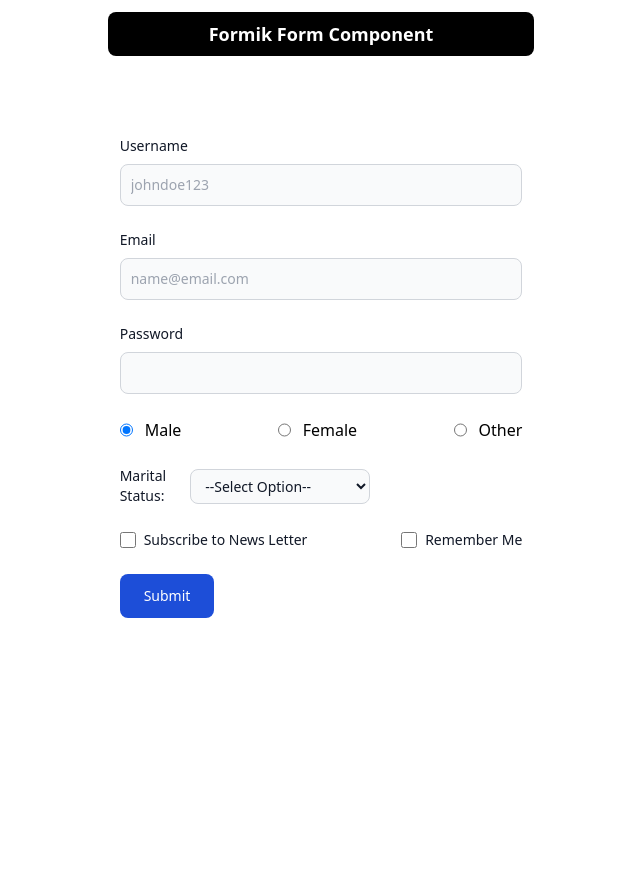
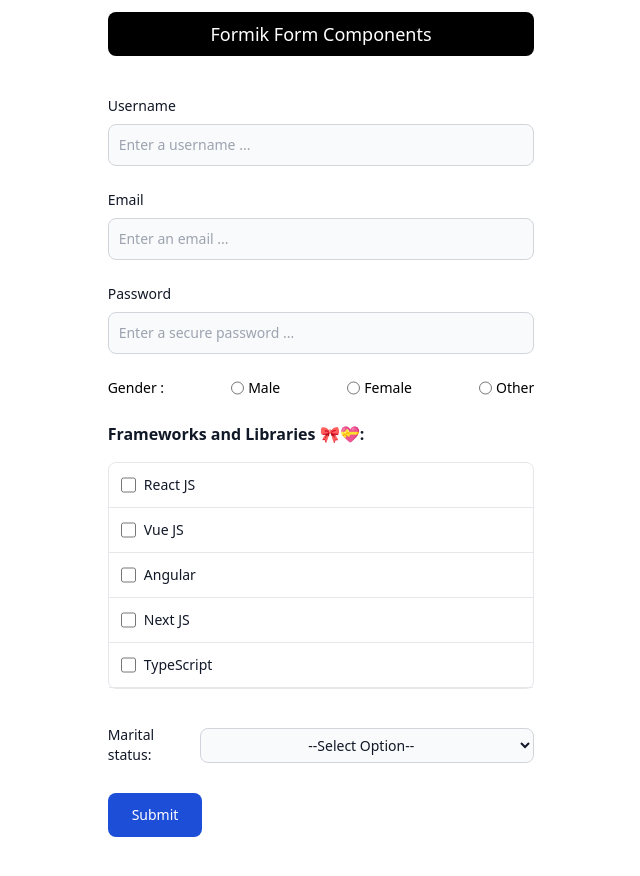
Before and after one commit to burmesesadboi/react-forms, a React (Vite) app: page / in a window 1280 px wide. Shown: the whole page, without its empty margins (319-959 px from the left). Before the commit the page ends 800 px from the top, so only its background shows below. Built offline with nearby package versions, Linux system fonts and the light colour scheme.

Commit message:
formik-form-component

```diff
--- a/json/data.json
+++ b/json/data.json
@@ -15,6 +15,35 @@
         "id": 3,
         "name": "other",
         "value": "Other"
+      }
+    ]
+  },
+  {
+    "frameworks": [
+      {
+        "id": 1,
+        "name": "reactJS",
+        "value": "React JS"
+      },
+      {
+        "id": 2,
+        "name": "vueJS",
+        "value": "Vue JS"
+      },
+      {
+        "id": 3,
+        "name": "angularJS",
+        "value": "Angular"
+      },
+      {
+        "id": 4,
+        "name": "nextJS",
+        "value": "Next JS"
+      },
+      {
+        "id": 5,
+        "name": "typescript",
+        "value": "TypeScript"
       }
     ]
   },
--- /dev/null
+++ b/src/components/formik-component/formik-form-component.jsx
@@ -0,0 +1,75 @@
+import { Form, Formik } from "formik";
+import FormikController from "../../formik/formik-controller/index.jsx";
+import data from "../../../json/data.json";
+
+const FormikFormComponent = () => {
+  const initialValues = {
+    username: "",
+    email: "",
+    password: "",
+    gender: "Male",
+    frameworks: [],
+    maritalStatus: "",
+  };
+  return (
+    <Formik
+      initialValues={initialValues}
+      onSubmit={(values, { resetForm }) => {
+        alert(JSON.stringify(values, null, 2));
+        return resetForm({ values: initialValues });
+      }}
+    >
+      {(props) => {
+        console.log("Props:", props);
+        return (
+          <Form className="py-10 w-1/3 mx-auto">
+            <FormikController
+              control="input"
+              type="text"
+              name="username"
+              label="Username"
+              placeholder="Enter a username ... "
+            />
+            <FormikController
+              control="input"
+              type="email"
+              name="email"
+              label="Email"
+              placeholder="Enter an email ... "
+            />
+            <FormikController
+              control="input"
+              type="password"
+              name="password"
+              label="Password"
+              placeholder="Enter a secure password ... "
+            />
+            <FormikController
+              control="radio-button"
+              type="radio"
+              name="gender"
+              label="Gender "
+              options={data.filter((item) => item.genders)}
+            />
+            <FormikController
+              control="checkbox-button"
+              type="checkbox"
+              name="frameworks"
+              label="Frameworks and Libraries 🎀💝:"
+              options={data.filter((item) => item.frameworks)}
+            />
+            <FormikController
+              control="select-options"
+              name="maritalStatus"
+              label="Marital status"
+              options={data.filter((item) => item.maritalStatus)}
+            />
+            <FormikController type="submit" control="button" label="Submit" />
+          </Form>
+        );
+      }}
+    </Formik>
+  );
+};
+
+export default FormikFormComponent;
--- a/src/components/reusable-elements.component.jsx
+++ b/src/components/reusable-elements.component.jsx
@@ -17,7 +17,7 @@ export const LabelComponent = ({ checkGender, handleChange }) => {
   );
 };
 
-export const SelectRelationshipStatus = ({
+export const SelectRelationshipStatus = /* eslint-disable react/prop-types */ ({
   touched,
   isError,
   handleBlur,
--- /dev/null
+++ b/src/formik/formik-controller/index.jsx
@@ -0,0 +1,27 @@
+import Input from "../formik-elements/Input.jsx";
+import RadioButtons from "../formik-elements/RadioButtons.jsx";
+import CheckboxButtons from "../formik-elements/CheckboxButtons.jsx";
+import SelectOptionsButton from "../formik-elements/Select.jsx";
+import Button from "../formik-elements/Button.jsx";
+
+const FormikController = (props) => {
+  const { control, ...rest } = props;
+
+  // input, select, radio, checkbox
+  switch (control) {
+    case "input":
+      return <Input {...rest} />;
+    case "radio-button":
+      return <RadioButtons {...rest} />;
+    case "checkbox-button":
+      return <CheckboxButtons {...rest} />;
+    case "select-options":
+      return <SelectOptionsButton {...rest} />;
+    case "button":
+      return <Button {...rest} />;
+    default:
+      return null;
+  }
+};
+
+export default FormikController;
--- /dev/null
+++ b/src/formik/formik-elements/Button.jsx
@@ -0,0 +1,13 @@
+const Button = (props) => {
+  const { type, label } = props;
+  return (
+    <button
+      type={type}
+      className="text-white bg-blue-700 hover:bg-blue-800 focus:ring-4 focus:outline-none focus:ring-blue-300 font-medium rounded-lg text-sm w-full sm:w-auto px-6 py-3 text-center dark:bg-blue-600 dark:hover:bg-blue-700 dark:focus:ring-blue-800"
+    >
+      {label}
+    </button>
+  );
+};
+
+export default Button;
--- /dev/null
+++ b/src/formik/formik-elements/CheckboxButtons.jsx
@@ -0,0 +1,43 @@
+import { useField } from "formik";
+
+const CheckboxButtons = (props) => {
+  const { type, label, name, options } = props;
+  const [field, meta, helpers] = useField(name);
+  return (
+    <>
+      <h3 className="mb-4 font-semibold text-gray-900 dark:text-white">
+        {label}
+      </h3>
+      <ul className="text-sm mb-9 select-none font-medium text-gray-900 bg-white border border-gray-200 rounded-lg dark:bg-gray-700 dark:border-gray-600 dark:text-white">
+        {options.map((item) =>
+          item.frameworks.map((framework) => (
+            <li
+              className="w-full border-b border-gray-200 rounded-t-lg dark:border-gray-600"
+              key={framework.id}
+            >
+              <div className="flex items-center pl-3">
+                <input
+                  className="w-4 h-4 text-blue-600 bg-gray-100 border-gray-300 rounded focus:ring-blue-500 dark:focus:ring-blue-600 dark:ring-offset-gray-700 dark:focus:ring-offset-gray-700 focus:ring-2 dark:bg-gray-600 dark:border-gray-500"
+                  type={type}
+                  id={framework.name}
+                  name={name}
+                  {...field}
+                  value={framework.value}
+                />
+                <label
+                  className="w-full py-3 ml-2 text-sm font-medium text-gray-900 dark:text-gray-300"
+                  htmlFor={framework.name}
+                >
+                  {framework.value}
+                </label>
+              </div>
+            </li>
+          ))
+        )}
+      </ul>
+    </>
+  );
+};
+
+// 1:39:17
+export default CheckboxButtons;
--- /dev/null
+++ b/src/formik/formik-elements/Input.jsx
@@ -0,0 +1,29 @@
+import { useField } from "formik";
+
+const Input = (props) => {
+  const { type, label, name, placeholder } = props;
+  const [field, meta, helpers] = useField(name);
+  return (
+    <div className="mb-6">
+      <label
+        htmlFor={name}
+        className="block mb-2 text-sm font-medium text-gray-900 dark:text-white"
+      >
+        {label}
+      </label>
+      <input
+        type={type}
+        id={name}
+        name={name}
+        placeholder={placeholder}
+        className={`bg-gray-50 mb-1 border border-gray-300 text-gray-900 text-sm rounded-lg focus:ring-blue-500 focus:border-blue-500 block w-full p-2.5 dark:bg-gray-700 outline-blue-500 blue:border-blue-600 dark:placeholder-gray-400 dark:text-white dark:focus:ring-blue-500 dark:focus:border-blue-500`}
+        // value={field.value}
+        // onChange={field.onChange}
+        // onBlur={field.onBlur}
+        {...field}
+      />
+    </div>
+  );
+};
+
+export default Input;
--- /dev/null
+++ b/src/formik/formik-elements/RadioButtons.jsx
@@ -0,0 +1,28 @@
+import { useField } from "formik";
+
+const RadioButtons = (props) => {
+  const { type, label, name, options } = props;
+  const [field, meta, helpers] = useField(name);
+
+  return (
+    <ul className="flex text-sm justify-between items-center gap-1 mb-6">
+      <label htmlFor={name}>{label}: </label>
+      {options.map((item) =>
+        item.genders.map((gender) => (
+          <li key={gender.id} className="flex gap-1">
+            <input
+              type={type}
+              id={gender.name}
+              name={name}
+              {...field}
+              value={gender.value}
+            />
+            <label htmlFor={gender.name}>{gender.value}</label>
+          </li>
+        ))
+      )}
+    </ul>
+  );
+};
+
+export default RadioButtons;
--- /dev/null
+++ b/src/formik/formik-elements/Select.jsx
@@ -0,0 +1,37 @@
+import data from "../../../json/data.json";
+import { useField } from "formik";
+
+const Select = (props) => {
+  const { type, label, name, options } = props;
+  const [field, meta, helpers] = useField(name);
+  return (
+    <span className="flex items-center gap-5 mb-7">
+      <label
+        className="text-sm font-medium text-gray-900 dark:text-white"
+        htmlFor={name}
+      >
+        {label}:
+      </label>
+      <select
+        id={name}
+        name={name}
+        {...field}
+        className="mx-auto bg-gray-50 border border-gray-300 text-gray-900 text-sm text-center rounded-lg focus:ring-blue-500 focus:border-blue-500 block w-full px-2.5 py-1.5 dark:bg-gray-700 focus-visible:outline-none focus:border-blue-600 placeholder-gray-400 dark:text-white dark:focus:ring-blue-500 focus:border-blue-500"
+      >
+        {options.map((item) =>
+          item.maritalStatus.map((maritalItem) => (
+            <option
+              key={maritalItem.id}
+              id={maritalItem.name}
+              name={maritalItem.name}
+              value={maritalItem.value}
+            >
+              {maritalItem.value}
+            </option>
+          ))
+        )}
+      </select>
+    </span>
+  );
+};
+export default Select;
--- a/src/pages/formik-form.page.jsx
+++ b/src/pages/formik-form.page.jsx
@@ -1,10 +1,12 @@
-import FormikFormComponent from "../formik/formik-form.component.jsx";
-
+import FormikFormComponent from "../components/formik-component/formik-form-component.jsx";
 
 const FormikFormPage = () => {
   return (
     <>
-     <FormikFormComponent/>
+      <h1 className="w-1/3 mt-3 rounded-lg text-white bg-black text-center text-lg mx-auto py-2">
+        Formik Form Components
+      </h1>
+      <FormikFormComponent />
     </>
   );
 };
```
